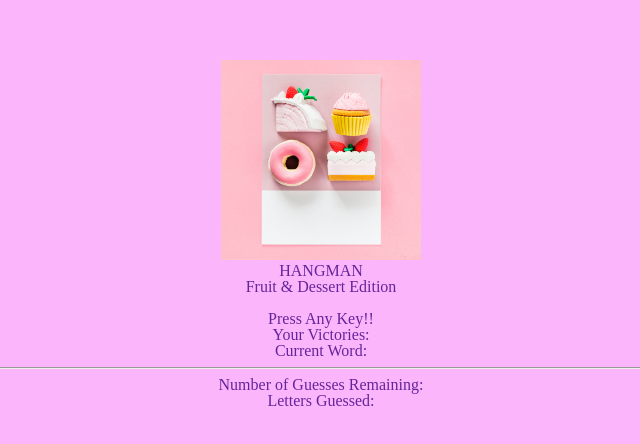
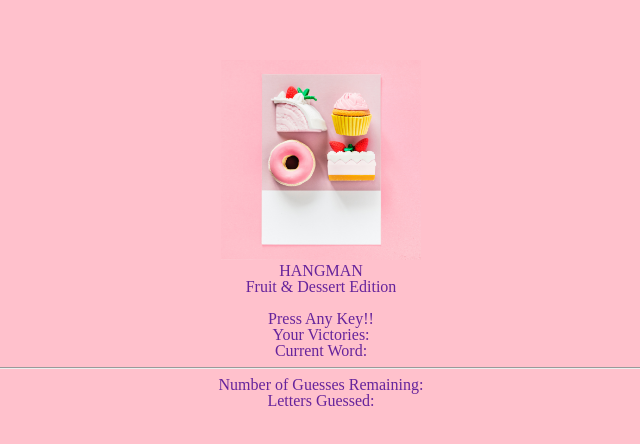
Before and after one commit to ysoto13/Word-Guess, a plain HTML site: page index.html in a window 1280 px wide. Shown: the part 240-684 px from the top of the page, without its empty margins (319-959 px from the left). Drawn offline with Linux system fonts and the light colour scheme.

Commit message:
edited background color to match image

```diff
--- a/assets/css/style.css
+++ b/assets/css/style.css
@@ -1,6 +1,6 @@
 body {
     text-align: center;
-    background: rgb(251, 182, 251);
+    background: #ffc1cc;
     padding: 300px;
     color: rgb(102, 36, 156);
 }
```
